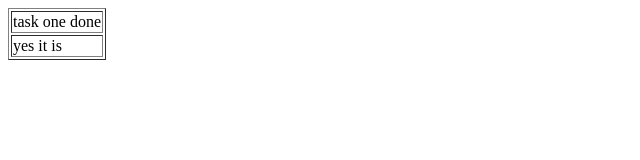
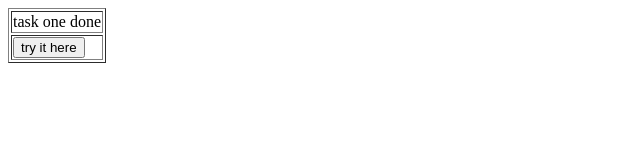
Before and after one commit to Programming-Club-IAU/Week-1, a plain HTML site: page Haz.html in a window 1280 px wide. Shown: the whole page, without its empty margins (0-640 px from the left). Drawn offline with Linux system fonts and the light colour scheme.

Commit message:
added a troll Button

```diff
--- a/Haz.html
+++ b/Haz.html
@@ -7,7 +7,7 @@
         <td>task one done </td>
           </tr>
           <tr>
-            <td> yes it is </td>
+            <td> <input type= "submit" value="try it here" > </td>
           </tr>
         </table>
 
```
Also changed, not shown: 1 other file.
